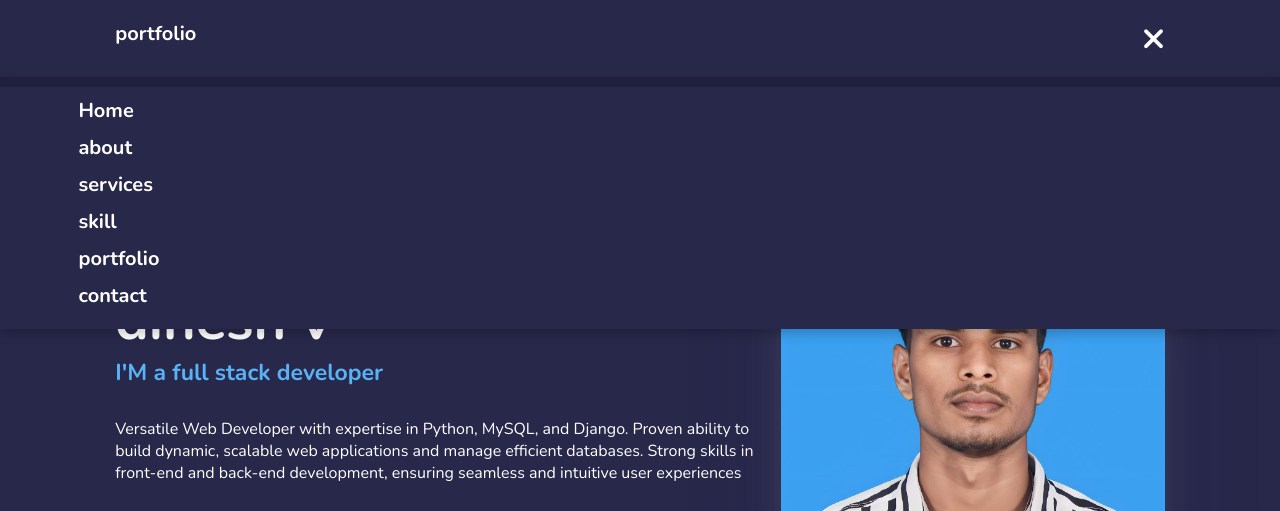
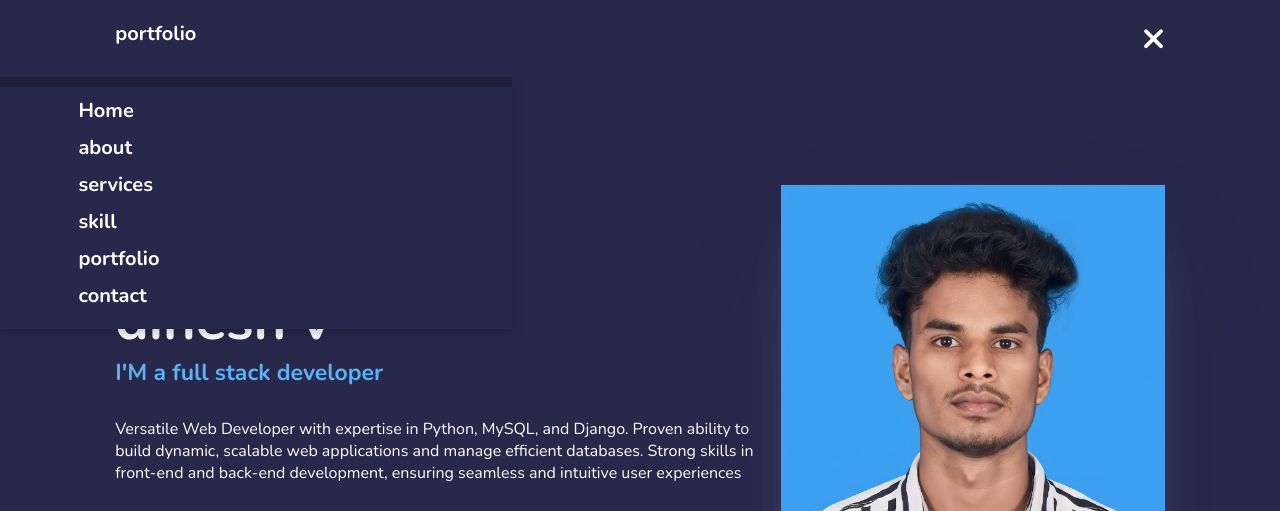
Before and after one commit to dineshjm77/profile, a plain HTML site: page index.html in a window 1280 px wide. Both pictures are taken after a click on the icon 1151 px from the left and 38 px from the top of the page. Shown: the top 511 px of the page. Drawn offline with nearby package versions, Linux system fonts and the light colour scheme.

Commit message:
add file

```diff
--- a/style.css
+++ b/style.css
@@ -78,14 +78,13 @@ section {
 
 }
 
-/* Display navbar correctly when active */
 .navbar {
     display: none; /* Ensure it is hidden by default */
     flex-direction: column; /* Make it a column for mobile view */
     position: absolute;
     top: 100%;
     left: 0;
-    width: 100%;
+    width: 40%;
     padding: 1rem 3%;
     background-color: var(--bg-color);
     border-top: 1rem solid rgba(0, 0, 0, 0.2);
```
